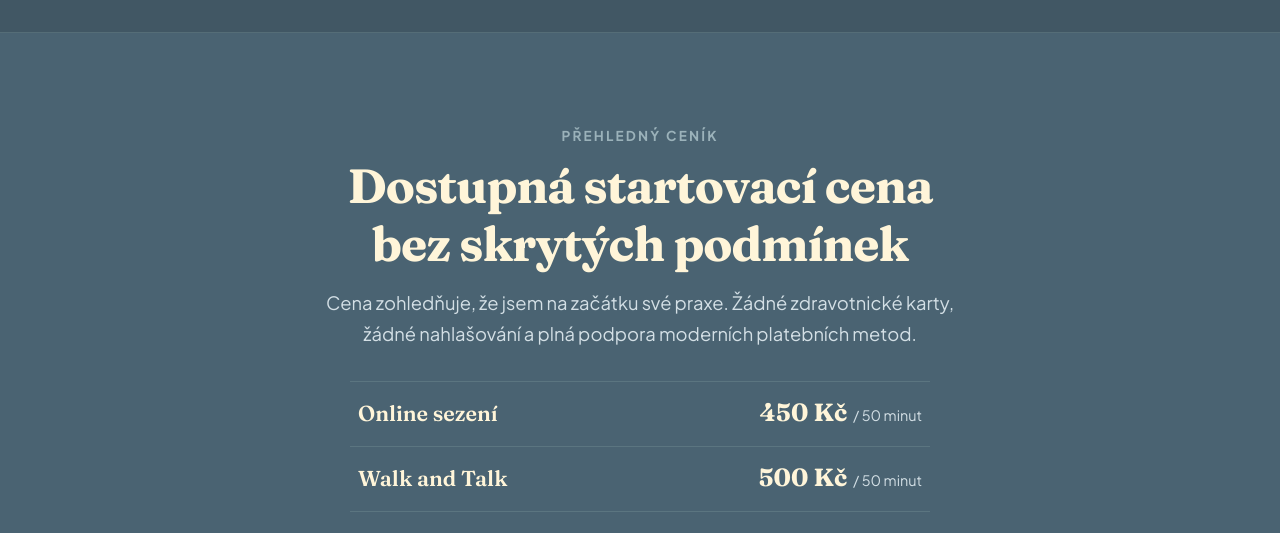
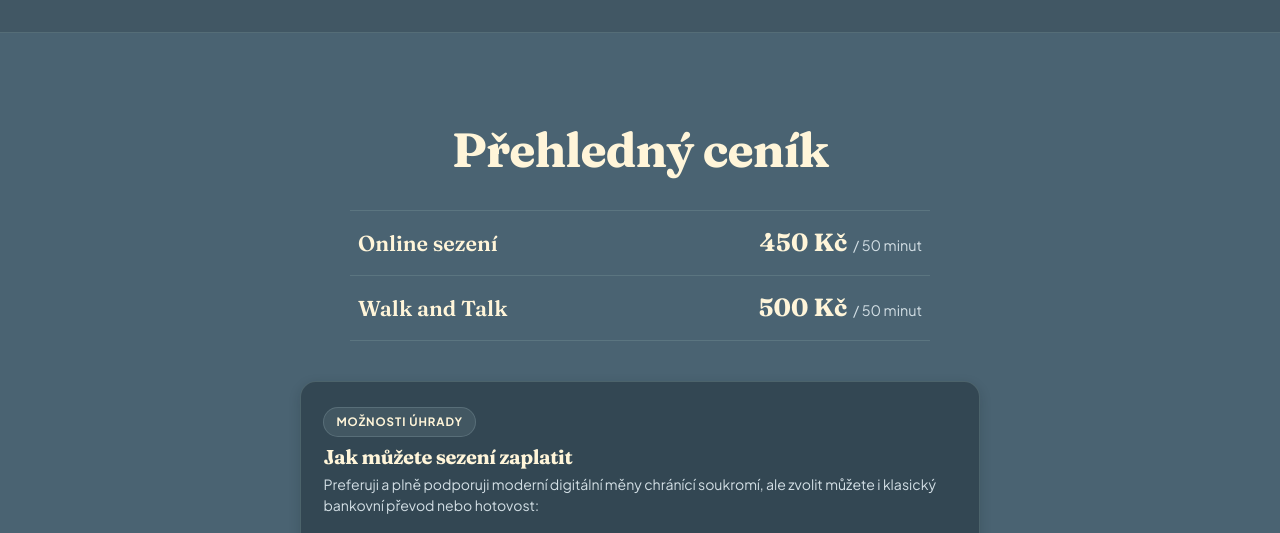
Before and after one commit to Swagmankuncice/terapie-web, a website: page index.html in a window 1280 px wide. Shown: the part 4880-5413 px from the top of the page. Drawn offline with Linux system fonts and the light colour scheme.

Commit message:
content(pricing): simplify section header to single Přehledný ceník title

```diff
--- a/index.html
+++ b/index.html
@@ -22,7 +22,7 @@
   <link rel="preconnect" href="https://fonts.gstatic.com" crossorigin>
   <link href="https://fonts.googleapis.com/css2?family=Fraunces:ital,opsz,wght@0,9..144,500..800;1,9..144,400..600&family=Plus+Jakarta+Sans:wght@400;500;600;700&display=swap" rel="stylesheet">
 
-  <link rel="stylesheet" href="styles.css?v=20261013-cleanpricing">
+  <link rel="stylesheet" href="styles.css?v=20261013-title">
 </head>
 <body>
 
@@ -334,11 +334,7 @@
     <section class="section pricing-section" id="cenik">
       <div class="container">
         <div class="section-header text-center">
-          <span class="section-tag">Přehledný ceník</span>
-          <h2 class="section-title">Dostupná startovací cena bez skrytých podmínek</h2>
-          <p class="section-subtitle">
-            Cena zohledňuje, že jsem na začátku své praxe. Žádné zdravotnické karty, žádné nahlašování a plná podpora moderních platebních metod.
-          </p>
+          <h2 class="section-title">Přehledný ceník</h2>
         </div>
 
         <div class="pricing-list">
--- a/styles.css
+++ b/styles.css
@@ -847,6 +847,10 @@ a:hover {
 
 .pricing-section .section-header {
   margin-block-end: 2rem;
+}
+
+.pricing-section .section-title {
+  margin-block-end: 0;
 }
 
 .pricing-list {
```
